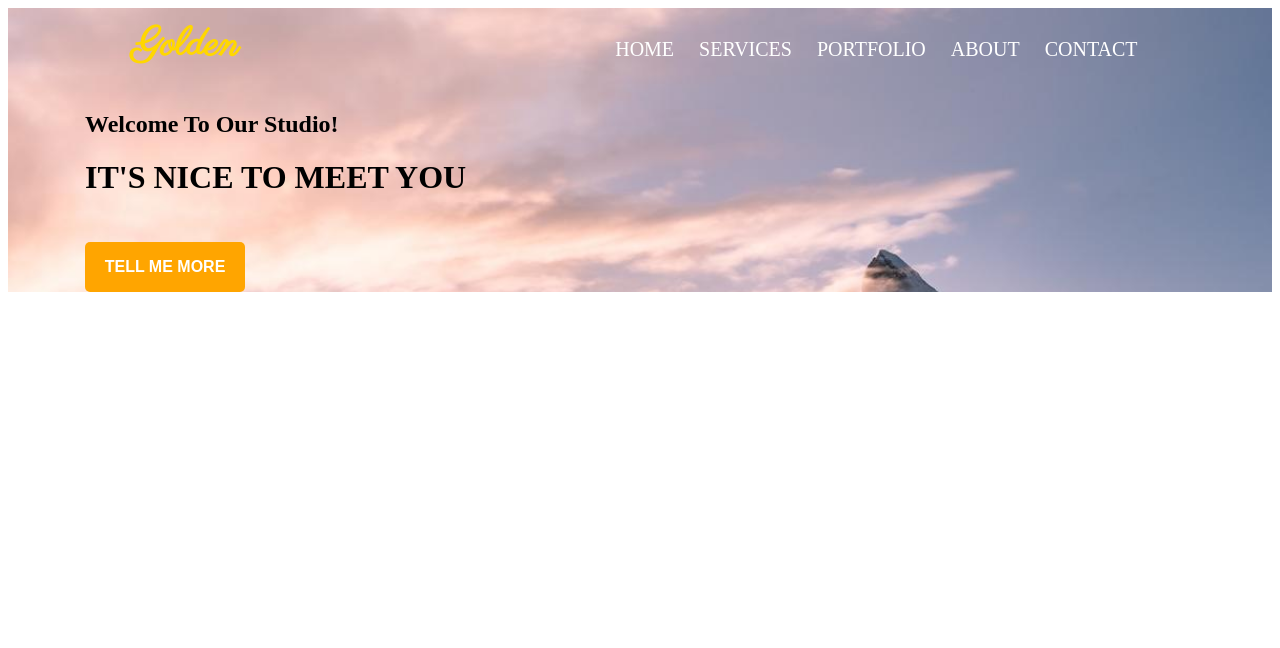
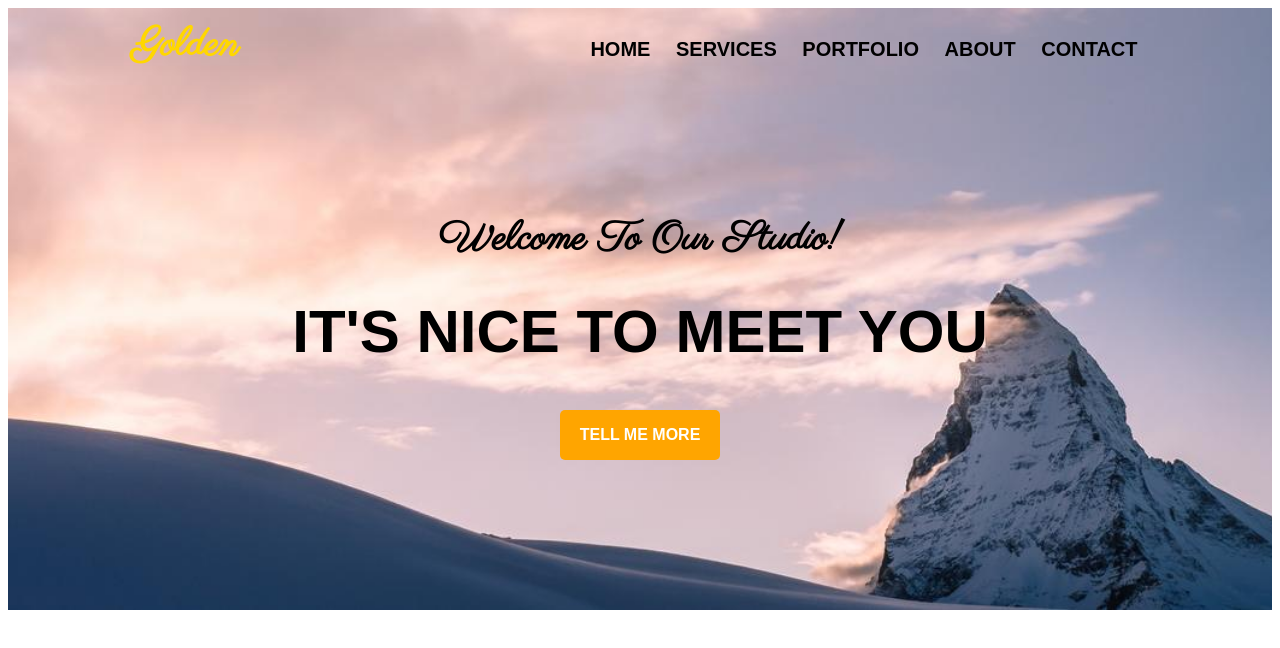
Before and after one commit to Caster22/Task-4.6, a website: page index.html in a window 1280 px wide. Drawn offline with Linux system fonts and the light colour scheme.

Commit message:
Change Splash

```diff
--- a/index.html
+++ b/index.html
@@ -25,9 +25,11 @@
                     </ul>
                 </div>
             </div>
-            <h2>Welcome To Our Studio!</h2>
-            <h1>IT'S NICE TO MEET YOU</h1>
-            <a href="#" class="btn">TELL ME MORE</a>
+            <div class="splash-title">
+                <h2>Welcome To Our Studio!</h2>
+                <h1>IT'S NICE TO MEET YOU</h1>
+                <a href="#" class="btn">TELL ME MORE</a>
+            </div>
         </div>
     </header>
 
--- a/sass/style.scss
+++ b/sass/style.scss
@@ -26,6 +26,8 @@ $font-text: 'Robot', Sans-Serif;
     list-style: none;
     margin-top: 10px;
     padding-top: 10px;
+    font-family: $font-text;
+    font-weight: bold;
     font-size: 20px;
     float: right;
     li {
@@ -34,7 +36,26 @@ $font-text: 'Robot', Sans-Serif;
     }
     a {
       text-decoration: none;
-      color: white;
+      color: black;
+    }
+  }
+  .splash-title {
+    text-align: center;
+    margin-top:  10%;
+    h2 {
+      margin: 10px 0;
+      padding: 10px 0;
+      font-size: 40px;
+      font-family: $font-header;
+    }
+    h1 {
+      margin: 10px 0;
+      padding: 10px 0;
+      font-size: 60px;
+      font-family: $font-text;
+    }
+    a {
+      margin-bottom: 150px;
     }
   }
 }
```
Also changed, not shown: css/style.css, 1 other file.
